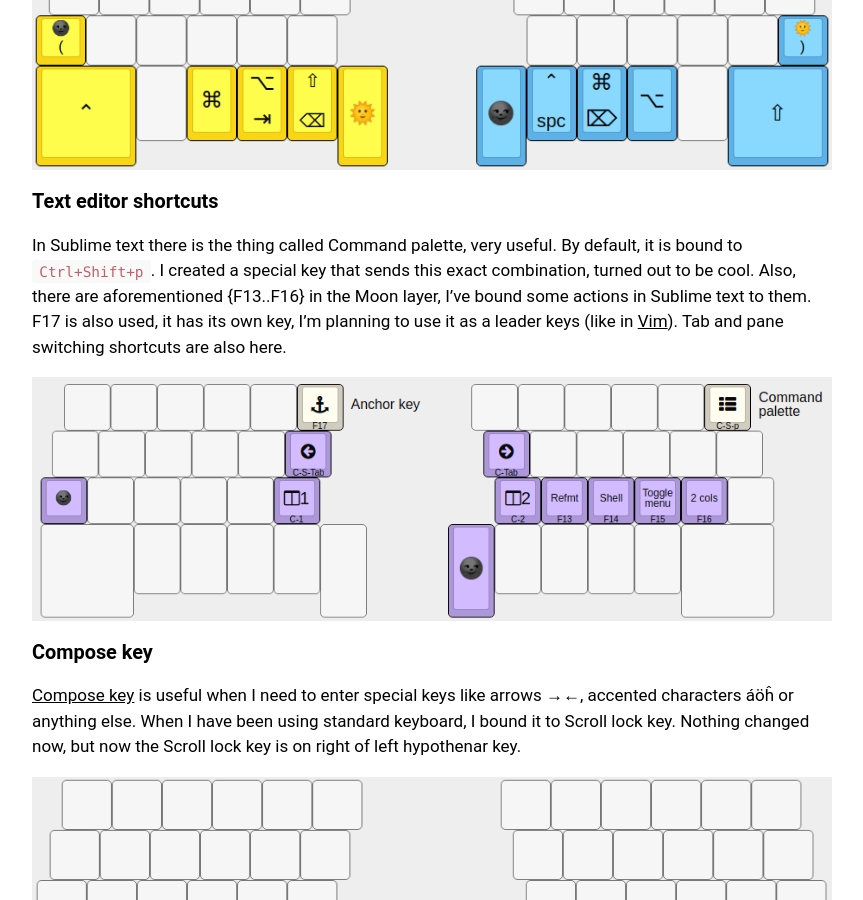
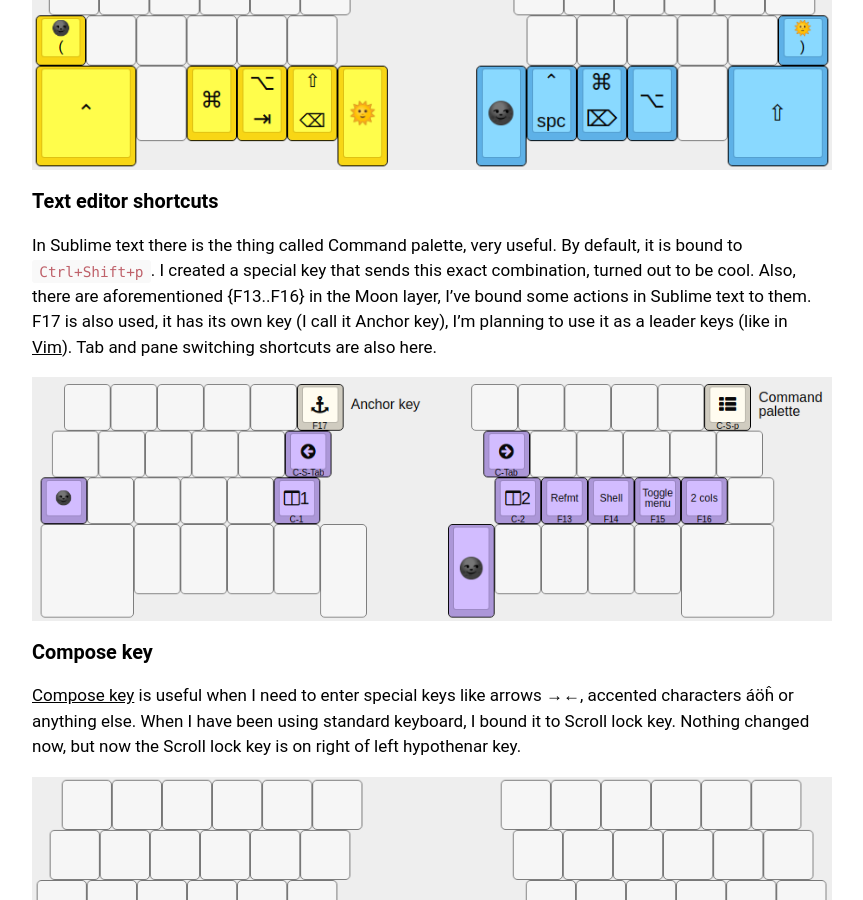
Before and after one commit to bouncepaw/bouncepaw.github.io, a Jekyll site: the page built from _posts/2019-07-11-sequira-en.md, in a window 1280 px wide and 900 px high, scrolled down 9085 px. Shown: the whole window, without its empty margins (208-1071 px from the left). Built offline with Jekyll 4.4.1, drawn with Linux system fonts in a browser that asks for light colours.

Commit message:
First day patch

```diff
--- a/_posts/2019-07-11-sequira-en.md
+++ b/_posts/2019-07-11-sequira-en.md
@@ -135,7 +135,7 @@ To be able to press any complicated hotkey, I doubled all the mods. As you can s
 
 ### Text editor shortcuts
 
-In Sublime text there is the thing called Command palette, very useful. By default, it is bound to `Ctrl+Shift+p`. I created a special key that sends this exact combination, turned out to be cool. Also, there are aforementioned {F13..F16} in the Moon layer, I've bound some actions in Sublime text to them. F17 is also used, it has its own key, I'm planning to use it as a leader keys (like in [Vim](https://www.reddit.com/r/vim/wiki/the_leader_mechanism)). Tab and pane switching shortcuts are also here.
+In Sublime text there is the thing called Command palette, very useful. By default, it is bound to `Ctrl+Shift+p`. I created a special key that sends this exact combination, turned out to be cool. Also, there are aforementioned {F13..F16} in the Moon layer, I've bound some actions in Sublime text to them. F17 is also used, it has its own key (I call it Anchor key), I'm planning to use it as a leader keys (like in [Vim](https://www.reddit.com/r/vim/wiki/the_leader_mechanism)). Tab and pane switching shortcuts are also here.
 
 ![Text editor goods](https://bouncepaw.github.io/data/img/seq1feat/texteditor.png)
 
```
Also changed, not shown: data/img/seq1feat/hor_chords.png (renamed from data/img/seq1feat/hor_chord.png), data/img/seq1feat/ver_chords.png (renamed from data/img/seq1feat/ver_chord.png).
